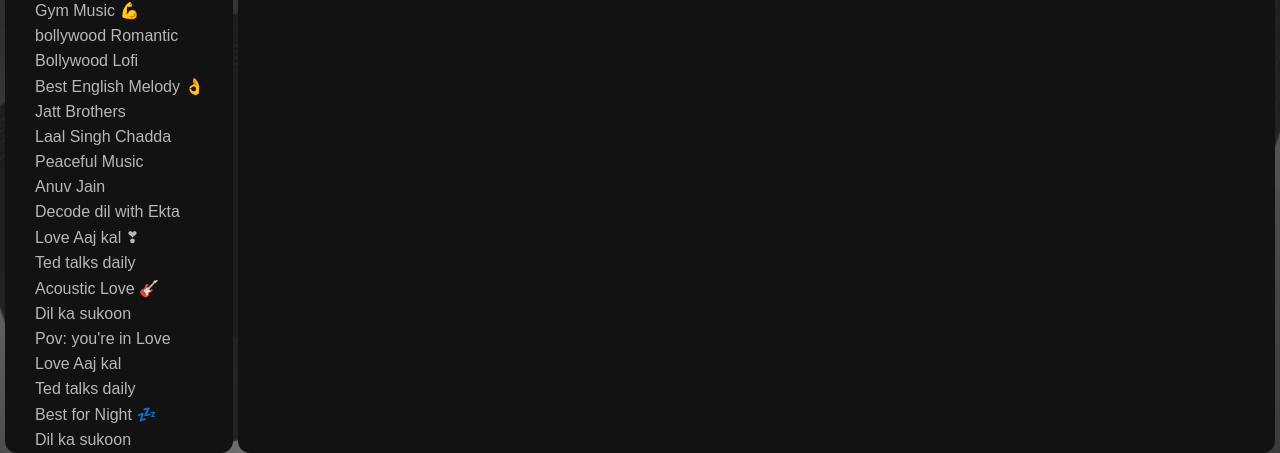
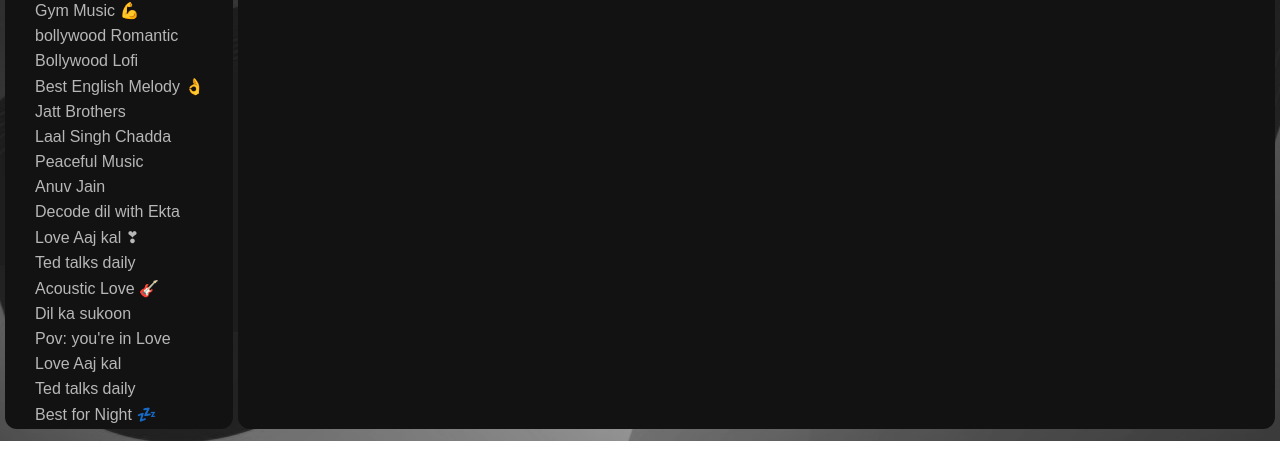
Before and after one commit to iayushsahu/spotify-clone-static, a plain HTML site: page index.html in a window 1280 px wide. Shown: the part 359-812 px from the top of the page. Drawn offline with Linux system fonts and the light colour scheme.

Commit message:
Update style.css

```diff
--- a/style.css
+++ b/style.css
@@ -320,7 +320,7 @@
 .sidebar_playlist_div > .dynamic_playlist {
   background-color: var(--container-background-color);
   border-radius: var(--border-radius-card);
-  height: 76vh;
+  height: 73vh;
   overflow-y: scroll;
 }
 
```
